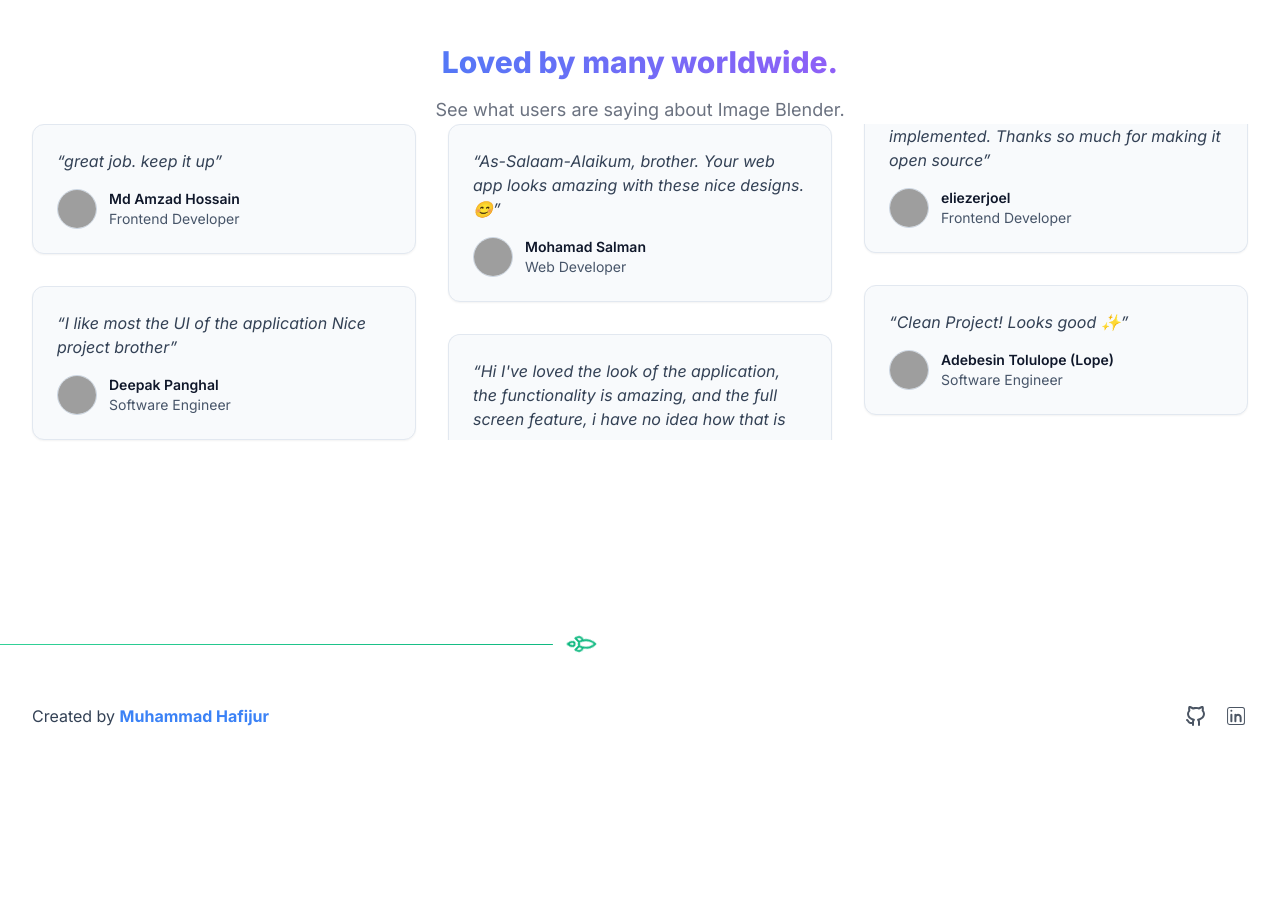
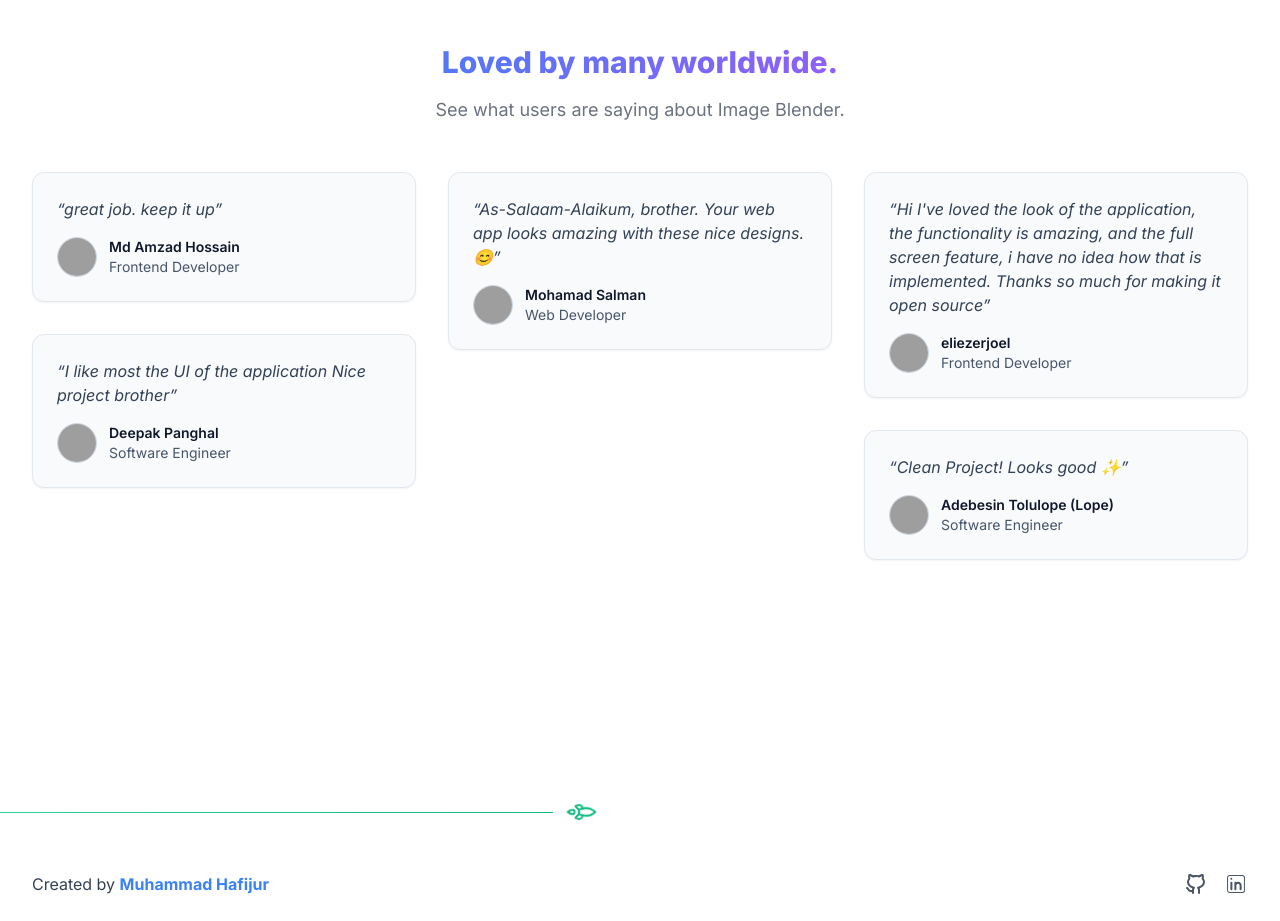
Before and after one commit to muhammadhafijur/image-blender, a Vue app: page / in a window 1280 px wide. Shown: the part 1780-2701 px from the top of the page. Before the commit the page ends 2604 px from the top, so only its background shows below. Built offline with nearby package versions, Linux system fonts and the light colour scheme; no server answers; the database is empty; grey boxes are pictures that could not be loaded; a web font is replaced by a local one.

Commit message:
Add break inside avoid class

```diff
--- a/src/components/UserTestimonials.vue
+++ b/src/components/UserTestimonials.vue
@@ -14,12 +14,12 @@
         See what users are saying about Image Blender.
       </p>
       <div
-        class="columns-1 md:columns-2 lg:columns-3 gap-8 space-y-8"
+        class="columns-1 md:columns-2 lg:columns-3 gap-8 space-y-8 py-8 md:py-12"
       >
         <div
           v-for="review in reviews"
           :key="review.id"
-          class="border border-slate-200 dark:border-slate-700 p-6 rounded-xl bg-slate-50 dark:bg-slate-800 shadow-sm hover:shadow-md transition-shadow duration-300"
+          class="break-inside-avoid border border-slate-200 dark:border-slate-700 p-6 rounded-xl bg-slate-50 dark:bg-slate-800 shadow-sm hover:shadow-md transition-shadow duration-300"
         >
           <q class="block mb-4 text-slate-700 dark:text-slate-300 italic">{{
             review.text
```
